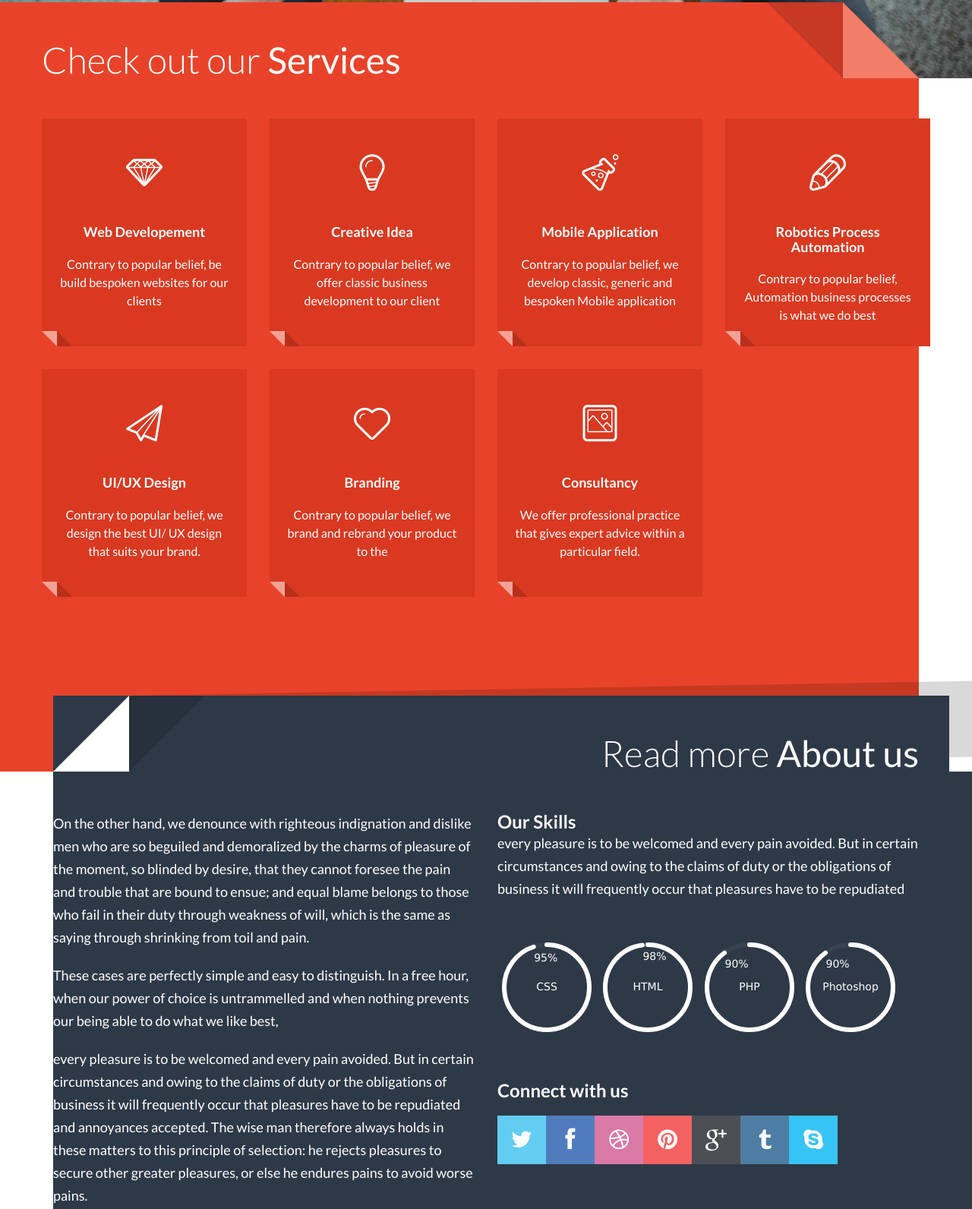
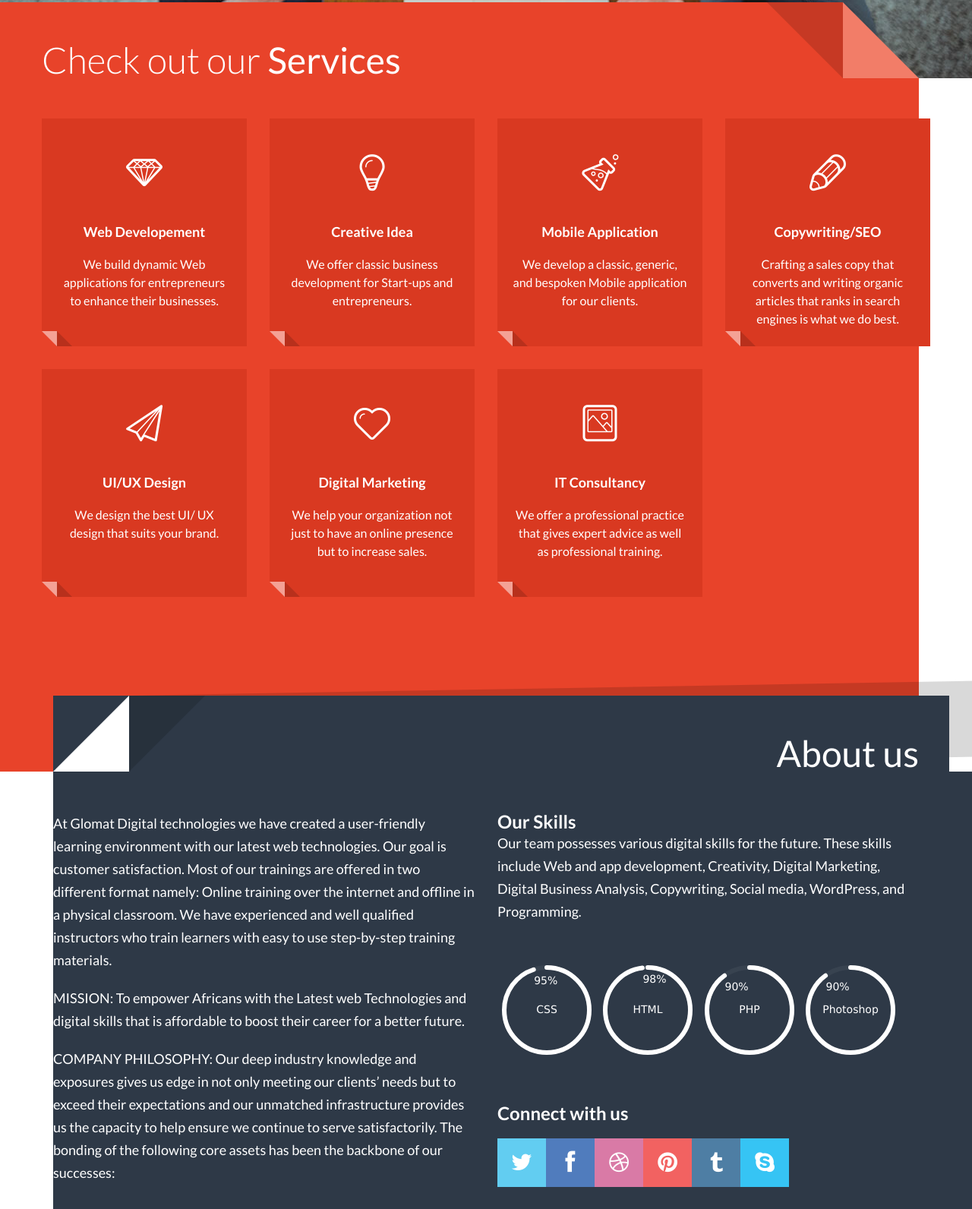
Before and after one commit to ojcool/glomat, a plain HTML site: page index.html in a window 1280 px wide. Shown: the part 697-2289 px from the top of the page at 76% size. Drawn offline with Linux system fonts and the light colour scheme; some packages are replaced by stand-ins of ours.

Commit message:
Add files via upload

```diff
--- a/index.html
+++ b/index.html
@@ -58,8 +58,8 @@
                         <!-- <li class="client"><a href="#client-wrapper">Clients</a></li>
                         <li class="blog"><a href="#blog-wrapper">Blog</a></li> -->
                         <li class="contact"><a href="#contact-wrapper">Contact</a></li>
-                        <li class="client"><a href="login.html">Login</a></li>|
-                        <li class="contact"><a href="register.html">Register</a></li>
+                       <!--  <li class="client"><a href="login.html">Login</a></li>|
+                        <li class="contact"><a href="register.html">Register</a></li> -->
 
                     </ul>
                 </div>
@@ -85,7 +85,7 @@
                     <div class="row">
                         <div class="col-sm-12">
                             <div class="carousel-content centered">
-                                <h2 class="animation animated-item-1">We Design <span>Creative Website</span></h2>
+                                <h2 class="animation animated-item-1">We Design <span>Creative Websites</span></h2>
 
                                 <h2 class="animation animated-item-2">For Enterprising People</h2>
                                 <br>
@@ -103,9 +103,9 @@
                     <div class="row">
                         <div class="col-sm-12">
                             <div class="carousel-content center centered">
-                                <h2 class="animation animated-item-1">Easy and <span>Customizable</span></h2>
+                                <h2 class="animation animated-item-1">We build Easy and <span>Customizable</span></h2>
 
-                                <h2 class="animation animated-item-2">Website and Mobile App</h2>
+                                <h2 class="animation animated-item-2">Websites and Mobile Apps</h2>
                                 <br>
 								<span class="content-nav">
 									<a href="#services-wrapper" class="animation animated-item-3">Go</a>
@@ -131,7 +131,7 @@
                         <div class="col-sm-12">
                             <div class="carousel-content centered">
 
-                                <h2 class="animation animated-item-1">Grow Your  <span>Knowledge</span></h2>
+                                <h2 class="animation animated-item-1">Grow and enhance Your <span>Knowledge</span></h2>
 
                                 <h2 class="animation animated-item-2">Select a course</h2>
 
@@ -176,7 +176,7 @@
 							<h3>Web Developement</h3>
 
 							<p>
-								Contrary to popular belief, be build bespoken websites for our clients
+							   We build dynamic Web applications for entrepreneurs to enhance their businesses.
 							</p>
 						</div>
 					</div>
@@ -187,7 +187,7 @@
 							<h3>Creative Idea</h3>
 
 							<p>
-								Contrary to popular belief, we offer classic business development to our client
+								We offer classic business development for Start-ups and entrepreneurs.
 							</p>
 						</div>
 					</div>
@@ -198,7 +198,7 @@
 							<h3>Mobile Application</h3>
 
 							<p>
-								Contrary to popular belief, we develop classic, generic and bespoken Mobile application
+							 We develop a classic, generic, and bespoken Mobile application for our clients.
 							</p>
 						</div>
 					</div>
@@ -206,11 +206,11 @@
 						<div class="service-box service-fold">
 							<i class="hippo-icon-pencil"></i>
 
-							<h3>Robotics Process Automation</h3>
+							<h3>Copywriting/SEO</h3>
+							<p>
+								Crafting a sales copy that converts and writing organic articles that ranks in search engines is what we do best.
+							</p>
 
-							<p>
-								Contrary to popular belief, Automation business processes is what we do best
-							</p>
 						</div>
 					</div>
 					<div class="col-md-3 col-sm-6 col-xs-12">
@@ -220,7 +220,7 @@
 							<h3>UI/UX Design</h3>
 
 							<p>
-								Contrary to popular belief, we design the best UI/ UX design that suits your brand.
+							  We design the best UI/ UX design that suits your brand.
 							</p>
 						</div>
 					</div>
@@ -229,10 +229,10 @@
 						<div class="service-box service-fold">
 							<i class="hippo-icon-heart"></i>
 
-							<h3>Branding</h3>
+							<h3>Digital Marketing</h3>
 
 							<p>
-								Contrary to popular belief, we brand and rebrand your product to the
+							 We help your organization not just to have an online presence but to increase sales.
 							</p>
 						</div>
 					</div>
@@ -240,10 +240,10 @@
 						<div class="service-box service-fold">
 							<i class="hippo-icon-photo"></i>
 
-							<h3>Consultancy</h3>
+							<h3>IT Consultancy</h3>
 
 							<p>
-								We offer professional practice that gives expert advice within a particular field.
+								We offer a professional practice that gives expert advice as well as professional training.
 							</p>
 						</div>
 					</div>
@@ -460,45 +460,25 @@
         <div class="inner-wrapper">
             <div class="row">
                 <div class="container">
-                    <h2>Read more <span> About us</span></h2>
+                    <h2><span> About us</span></h2>
 
                     <div class="row contents">
                         <div class="col-md-6">
-                            <p> On the other hand, we denounce with righteous indignation and dislike men who are
-                                so
-                                beguiled and demoralized by the charms of pleasure of the moment, so blinded by
-                                desire,
-                                that they cannot foresee the pain and trouble that are bound to ensue; and equal
-                                blame
-                                belongs to those who fail in their duty through weakness of will, which is the same
-                                as
-                                saying through shrinking from toil and pain. </p>
+                            <p> At Glomat Digital technologies we have created a user-friendly learning environment with our latest web technologies. Our goal is customer satisfaction.
+                                Most of our trainings are offered in two different format namely: Online training over the internet and offline in a physical classroom.
+                                We have experienced and well qualified instructors who train learners with easy to use step-by-step training materials. </p>
 
-                            <p> These cases are perfectly simple and easy to distinguish. In a free hour, when our
-                                power
-                                of choice is untrammelled and when nothing prevents our being able to do what we
-                                like
-                                best,</p>
+                            <p> MISSION:
+                                To empower Africans with the Latest web Technologies and digital skills that is affordable to boost their career for a better future.</p>
 
-                            <p> every pleasure is to be welcomed and every pain avoided. But in certain
-                                circumstances
-                                and owing to the claims of duty or the obligations of business it will frequently
-                                occur
-                                that pleasures have to be repudiated and annoyances accepted. The wise man
-                                therefore
-                                always holds in these matters to this principle of selection: he rejects pleasures
-                                to
-                                secure other greater pleasures, or else he endures pains to avoid worse pains.</p>
+                            <p> COMPANY PHILOSOPHY:
+                                Our deep industry knowledge and exposures gives us edge in not only meeting our clients’ needs but to exceed their expectations and our unmatched infrastructure provides us the capacity to help ensure we continue to serve satisfactorily.
+                                The bonding of the following core assets has been the backbone of our successes:</p>
                         </div>
                         <div class="col-md-6">
                             <h3>Our Skills</h3>
 
-                            <p> every pleasure is to be welcomed and every pain avoided. But in certain
-                                circumstances
-                                and
-                                owing to the claims of duty or the obligations of business it will frequently occur
-                                that
-                                pleasures have to be repudiated</p>
+                            <p> Our team possesses various digital skills for the future. These skills include Web and app development, Creativity, Digital Marketing, Digital Business Analysis, Copywriting, Social media, WordPress, and Programming.</p>
 
                             <div class="progress-bars">
                                 <div class="skill-progress" data-skill="95%">CSS</div>
@@ -515,7 +495,6 @@
                                         <li><a href="#"><i class="fa fa-facebook"></i></a></li>
                                         <li><a href="#"><i class="fa fa-dribbble"></i></a></li>
                                         <li><a href="#"><i class="fa fa-pinterest"></i></a></li>
-                                        <li><a href="#"><i class="fa fa-google-plus"></i></a></li>
                                         <li><a href="#"><i class="fa fa-tumblr"></i></a></li>
                                         <li><a href="#"><i class="fa fa-skype"></i></a></li>
                                     </ul>
@@ -956,8 +935,8 @@
                                 <h3>Digital Marketing</h3>
 
                                 <p>
-                                    <input type="submit" class="readmore send-button"
-                                    value="Enroll Now">
+                                   <!-- <input type="submit" class="readmore send-button"
+                                    value="Enroll Now">-->
                                 </p>
                             </div>
                         </div>
@@ -968,8 +947,8 @@
                                 <h3>Web Developement</h3>
 
                                 <p>
-                                    <input type="submit" class="readmore send-button"
-                                    value="Enroll Now">
+                                   <!-- <input type="submit" class="readmore send-button"
+                                    value="Enroll Now">-->
                                 </p>
                             </div>
                         </div>
@@ -981,8 +960,22 @@
 
                                 <p>
                                    <a href="register.html">
-                                    <input type="submit" class="readmore send-button"
-                                    value="Enroll Now">
+                                 <!-- <input type="submit" class="readmore send-button"
+                                    value="Enroll Now">-->
+                                   </a>
+                                </p>
+                            </div>
+                        </div>
+						<div class="col-md-3 col-sm-6 col-xs-12">
+                            <div class="service-box service-fold">
+                                <i class="hippo-icon-heart"></i>
+
+                                <h3>Process Automation</h3>
+
+                                <p>
+                                   <a href="register.html">
+                                 <!-- <input type="submit" class="readmore send-button"
+                                    value="Enroll Now">-->
                                    </a>
                                 </p>
                             </div>
@@ -994,8 +987,8 @@
                                 <h3>Mobile App Development</h3>
 
                                 <p>
-                                    <input type="submit" class="readmore send-button"
-                                    value="Enroll Now">
+                                   <!-- <input type="submit" class="readmore send-button"
+                                    value="Enroll Now">-->
                                 </p>
                             </div>
                         </div>
@@ -1003,14 +996,31 @@
                             <div class="service-box service-fold">
                                 <i class="hippo-icon-heart"></i>
 
-                                <h3>Online Trading</h3>
+                                <h3>Web Developement</h3>
 
                                 <p>
-                                    <input type="submit" class="readmore send-button"
-                                    value="Enroll Now">
+                                   <!-- <input type="submit" class="readmore send-button"
+                                    value="Enroll Now">-->
                                 </p>
                             </div>
                         </div>
+						 <div class="col-md-3 col-sm-6 col-xs-12">
+                            <div class="service-box service-fold">
+                                <i class="hippo-icon-heart"></i>
+
+                                <h3>Robotics Process Automation</h3>
+
+                                <p>
+                                   <a href="register.html">
+                                 <!-- <input type="submit" class="readmore send-button"
+                                    value="Enroll Now">-->
+                                   </a>
+                                </p>
+                            </div>
+                        </div>
+
+
+
                     </div>
                 </div>
             </div>
@@ -1322,7 +1332,7 @@
 
                     <div class="row">
                         <div class="col-md-12">
-                            <div id="map-canvas"></div>
+                           <!-- <div id="map-canvas"></div> -->
                             <div class="contact-info">
                                 <ul>
                                     <li class="first">
@@ -1333,7 +1343,7 @@
                                     <li class="second">
                                         <p><i class="fa fa-phone fa-2"></i> +234-7069667065</p>
 
-                                        <p><i class="fa fa-envelope fa-2"></i> info@glomatdt.com </p>
+                                        <p><i class="fa fa-envelope fa-2"></i> info@glomat.com.ng </p>
                                     </li>
                                     <li class="third">
                                         <p><i class="fa fa-clock-o fa-2"></i> Monday - Friday</p>
@@ -1398,7 +1408,6 @@
                         <li><a href="#"><i class="fa fa-facebook"></i></a></li>
                         <li><a href="#"><i class="fa fa-dribbble"></i></a></li>
                         <li><a href="#"><i class="fa fa-pinterest"></i></a></li>
-                        <li><a href="#"><i class="fa fa-google-plus"></i></a></li>
                         <li><a href="#"><i class="fa fa-tumblr"></i></a></li>
                         <li><a href="#"><i class="fa fa-skype"></i></a></li>
                     </ul>
@@ -1406,7 +1415,7 @@
             </div>
             <div class="col-xs-6">
                 <div class="copyright">
-                    <p>Copyright &copy; 2020 Glomat Digital / Design by <a href="https://glomatdigitaltechnologies.com"> Technologies</a>
+                    <p>Copyright &copy; 2020 Glomat Digital Techmologies </p>
                 </div>
             </div>
         </div>
```
